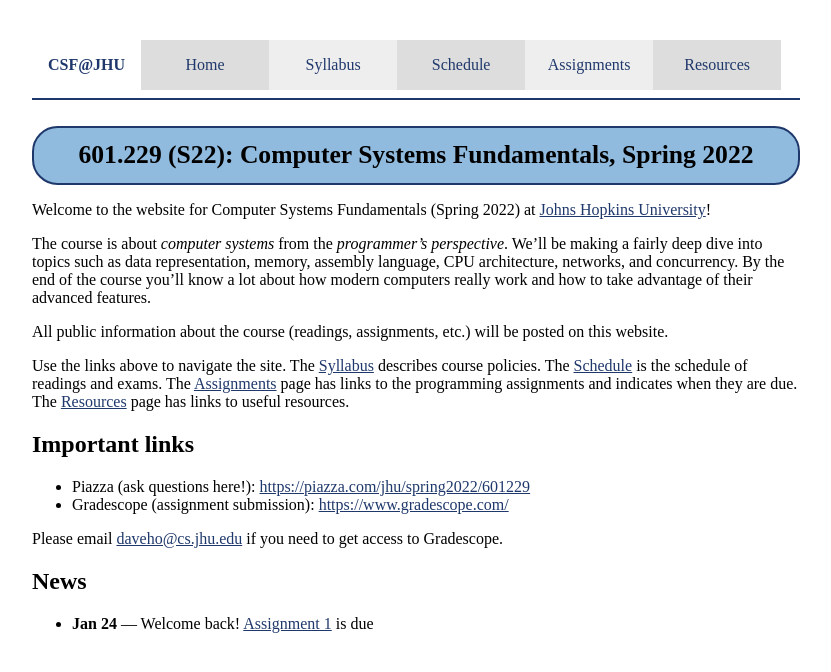
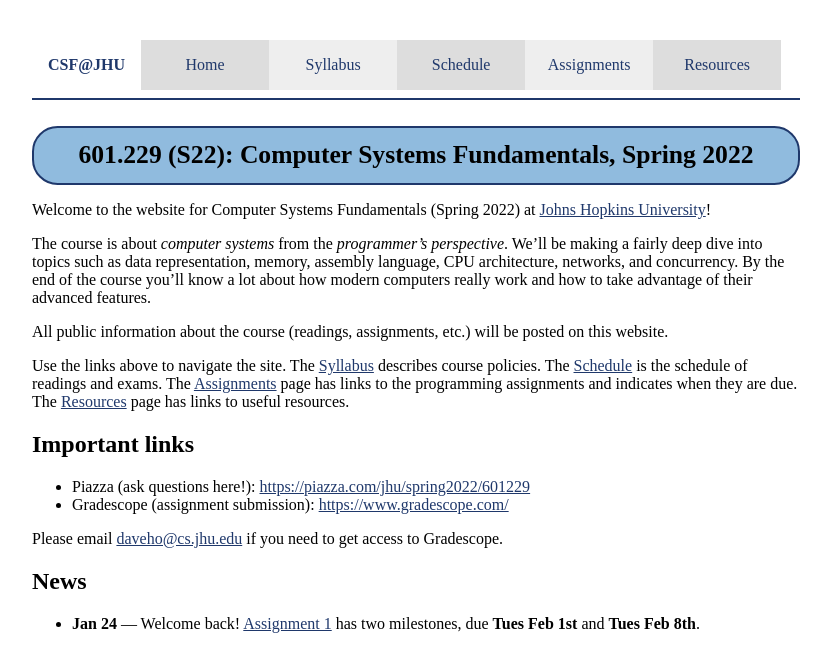
Before and after one commit to jhucsf/spring2022, a Jekyll site: the page built from index.md, in a window 1280 px wide. Shown: the top 672 px of the page, without its empty margins (224-1055 px from the left). Built offline with Jekyll 4.4.1, drawn with Linux system fonts in a browser that asks for light colours.

Commit message:
mention assignment 1 milestones

```diff
--- a/index.md
+++ b/index.md
@@ -32,4 +32,5 @@
 
 ## News
 
-* **Jan 24** — Welcome back! [Assignment 1](assign/assign01.html) is due
+* **Jan 24** — Welcome back! [Assignment 1](assign/assign01.html) has two
+  milestones, due **Tues Feb 1st** and **Tues Feb 8th**.
```
